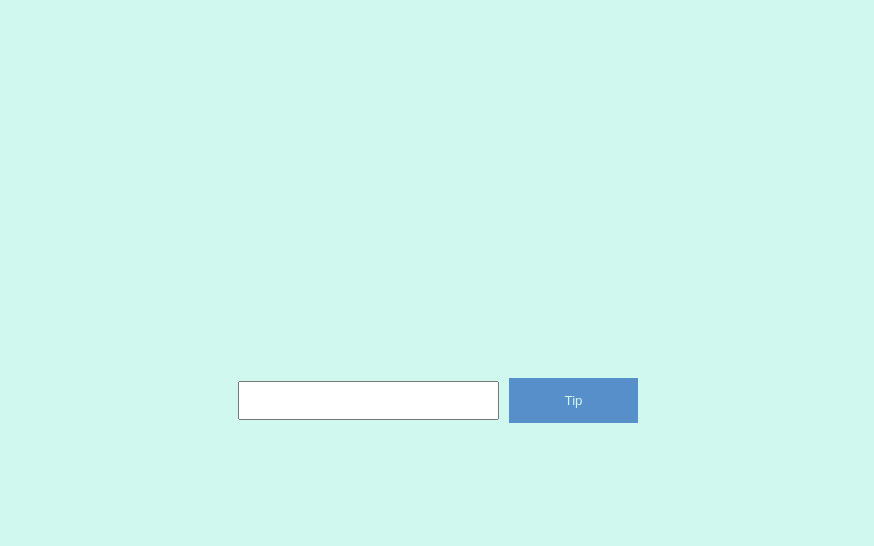
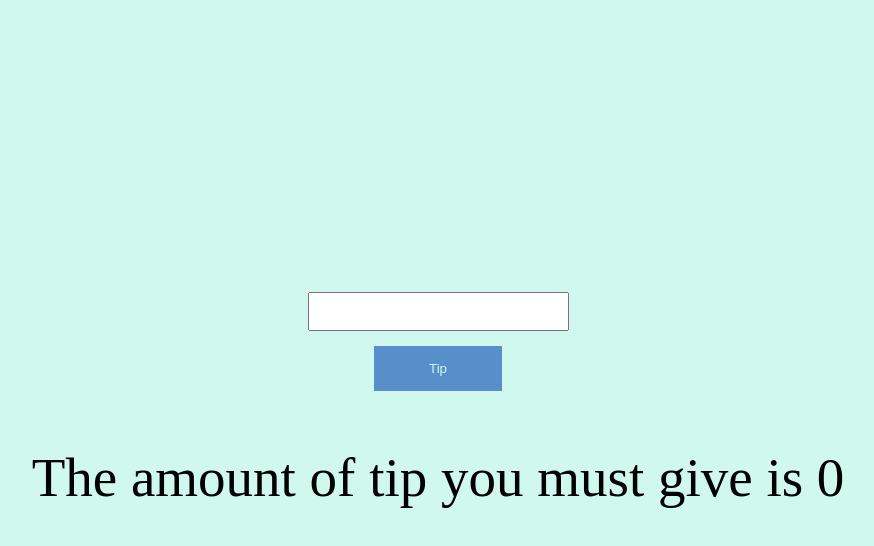
Before and after one commit to DanDucVira/MiniJavaScriptProjects, a plain HTML site: page TipCalculator/index.html in a window 1280 px wide. Both pictures are taken after a click on the button "Tip". Shown: the whole page, without its empty margins (202-1076 px from the left). Drawn offline with Linux system fonts and the light colour scheme.

Commit message:
added all code for project

```diff
--- a/TipCalculator/index.html
+++ b/TipCalculator/index.html
@@ -1,23 +1,18 @@
 <!DOCTYPE html>
 <html lang="en">
-<head>
-    <meta charset="UTF-8">
-    <meta name="viewport" content="width=device-width, initial-scale=1.0">
-    <link rel="stylesheet" href="main.css">
+  <head>
+    <meta charset="UTF-8" />
+    <meta name="viewport" content="width=device-width, initial-scale=1.0" />
+    <link rel="stylesheet" href="main.css" />
     <title>Tip Calculator</title>
-</head>
-<body>
+  </head>
+  <body>
     <div id="container">
-        <input type="number">
-        <div id="output"></div>
-        <button id="btn">Tip</button>
-
+      <input id="input" type="number" />
+      <button id="btn">Tip</button>
+      <div id="output"></div>
     </div>
 
-
-
-
-
     <script src="script.js"></script>
-</body>
+  </body>
 </html>
--- a/TipCalculator/main.css
+++ b/TipCalculator/main.css
@@ -1,25 +1,33 @@
-body{
-    background:#D1F8EF;
+body {
+    background: #D1F8EF;
     margin: 0 auto;
 
 }
 
-#container{
-display: flex;
-justify-content: center;
-align-items: center;
-height: 100vh;
+#container {
+    display: flex;
+    justify-content: center;
+    align-items: center;
+    flex-direction: column;
+    height: 100vh;
 
 
 }
-input{
+
+input {
     padding: 10px 40px;
 
 }
-#btn{
-    background:#578FCA;
-    border:none;
+
+#btn {
+    background: #578FCA;
+    border: none;
     padding: 15px 55px;
     color: #D1F8EF;
-    margin-left: 10px;
+    margin-top: 15px;
 }
+#output{
+    font-size: 55px;
+    margin-top: 55px;
+    color:
+}
--- a/TipCalculator/script.js
+++ b/TipCalculator/script.js
@@ -0,0 +1,13 @@
+const btn = document.getElementById("btn");
+const output = document.getElementById("output");
+const input = document.getElementById("input");
+
+
+btn.addEventListener("click", function(){
+    let price = input.value;
+    let tip = 0.15;
+    tipPrice = price * tip;
+
+    output.innerHTML = `The amount of tip you must give is ${tipPrice}`;
+
+});
```
